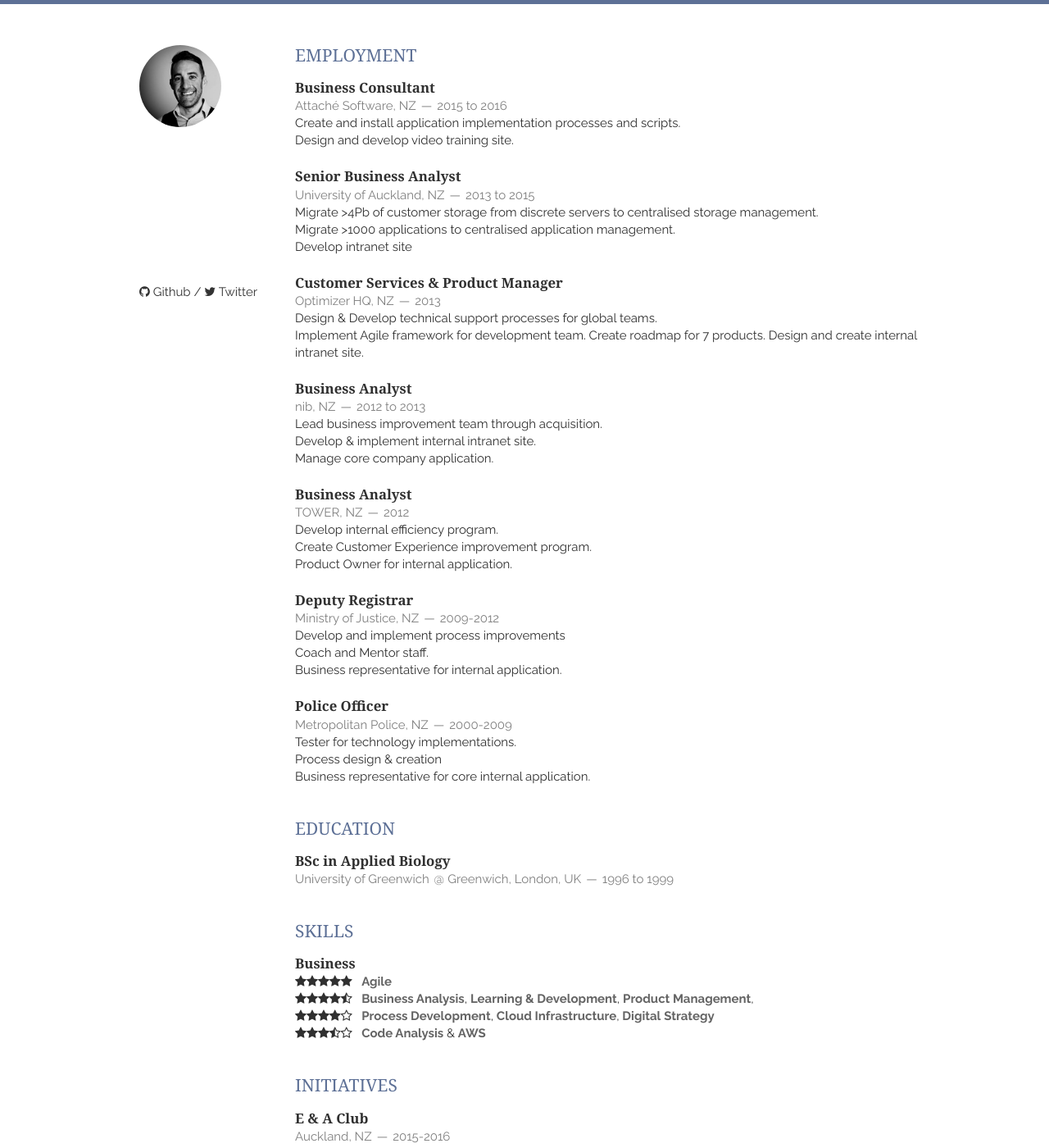
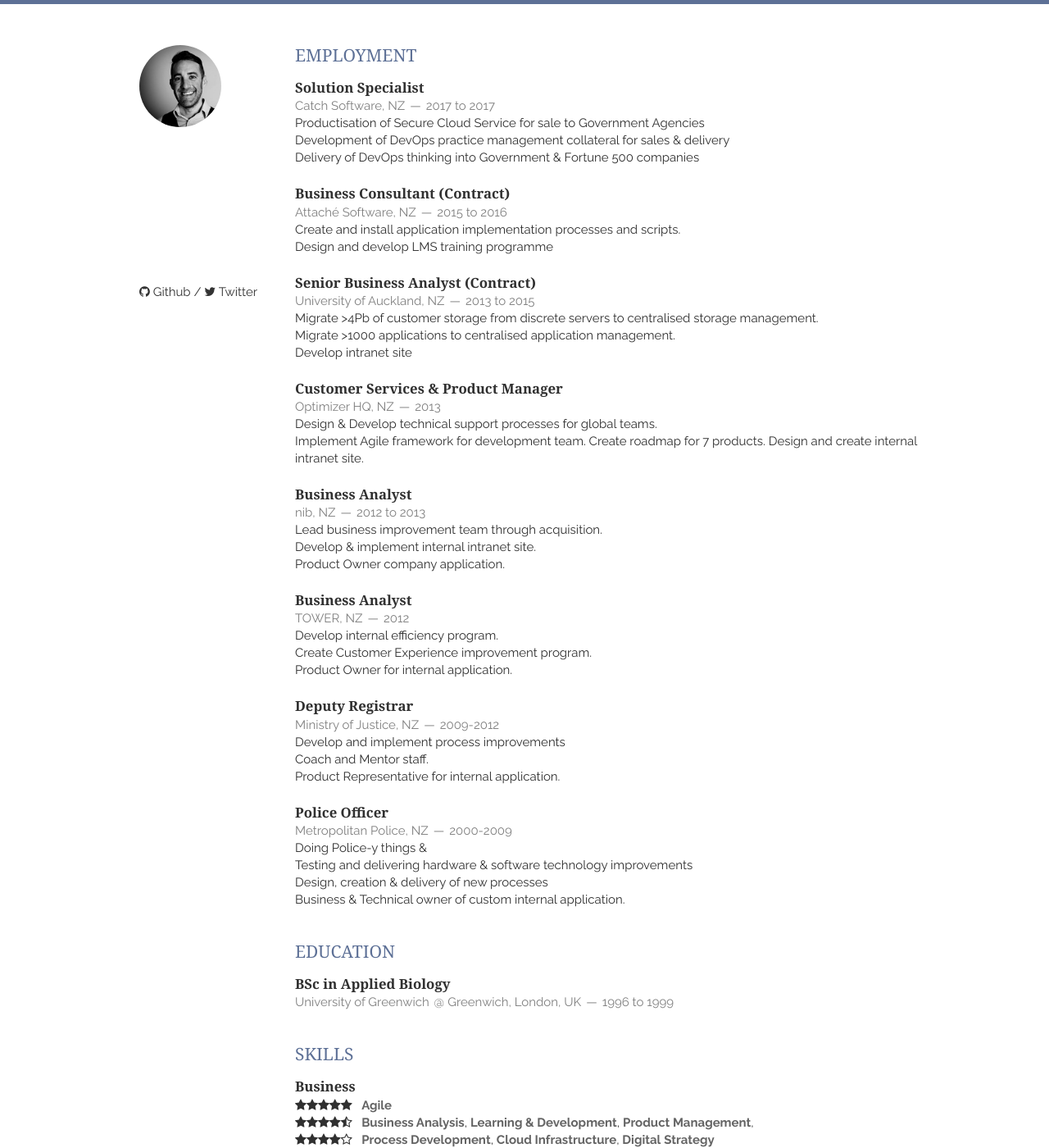
Before and after one commit to straff2002/straff2002.github.io, a Jekyll site: the page built from index.html, in a window 1280 px wide and 1400 px high. Shown: the whole window at 82% size. Built offline with Jekyll 4.4.1, drawn with Linux system fonts in a browser that asks for light colours; nearby versions of some CDN libraries.

Commit message:
Update employment.html
Added in current employment

```diff
--- a/_includes/employment.html
+++ b/_includes/employment.html
@@ -2,14 +2,25 @@
     <h1>Employment</h1>
     <article>
         <header>
-            <h1>Business Consultant</h1>
-            <span><address>Attaché Software, NZ</address><time>2015 to 2016</time></span>
+            <h1>Solution Specialist</h1>
+            <span><address>Catch Software, NZ</address><time>2017 to 2017</time></span>
         </header>
-        <p>Create and install application implementation processes and scripts.<br> Design and develop video training site.</p>
+        <p>Productisation of Secure Cloud Service for sale to Government Agencies<br>
+        Development of DevOps practice management collateral for sales & delivery<br>
+        Delivery of DevOps thinking into Government & Fortune 500 companies
+        </p>
     </article>
     <article>
         <header>
-            <h1>Senior Business Analyst</h1>
+            <h1>Business Consultant (Contract)</h1>
+            <span><address>Attaché Software, NZ</address><time>2015 to 2016</time></span>
+        </header>
+        <p>Create and install application implementation processes and scripts.<br>
+            Design and develop LMS training programme</p>
+    </article>
+    <article>
+        <header>
+            <h1>Senior Business Analyst (Contract)</h1>
             <span><address>University of Auckland, NZ</address><time>2013 to 2015</time></span>
         </header>
         <p>Migrate >4Pb of customer storage from discrete servers to centralised storage management.<br>
@@ -35,7 +46,7 @@
         </header>
         <p>Lead business improvement team through acquisition.<br>
         Develop & implement internal intranet site. <br>
-        Manage core company application.
+        Product Owner company application.
         </p>
     </article>
     <article>
@@ -55,7 +66,7 @@
         </header>
         <p> Develop and implement process improvements <br>
         Coach and Mentor staff. <br>
-        Business representative for internal application.
+        Product Representative for internal application.
         </p>
     </article>
         <article>
@@ -63,9 +74,10 @@
             <h1>Police Officer</h1>
             <span><address>Metropolitan Police, NZ</address><time>2000-2009</time></span>
         </header>
-        <p> Tester for technology implementations. <br>
-        Process design & creation <br>
-        Business representative for core internal application.
+        <p> Doing Police-y things & <br>
+        Testing and delivering hardware & software technology improvements <br>
+        Design, creation & delivery of new processes<br>
+        Business & Technical owner of custom internal application.
         </p>
     </article>
 </section>
```
